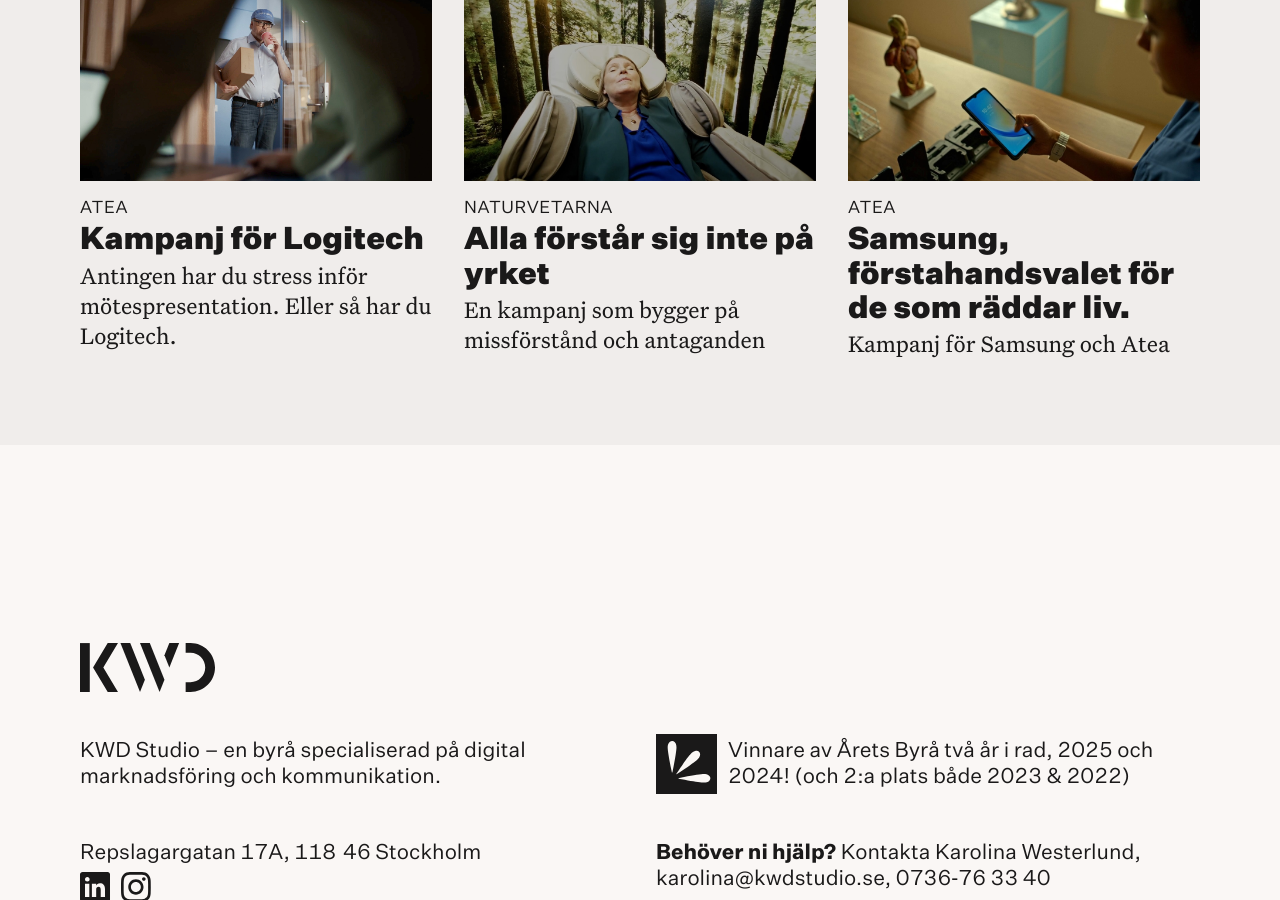
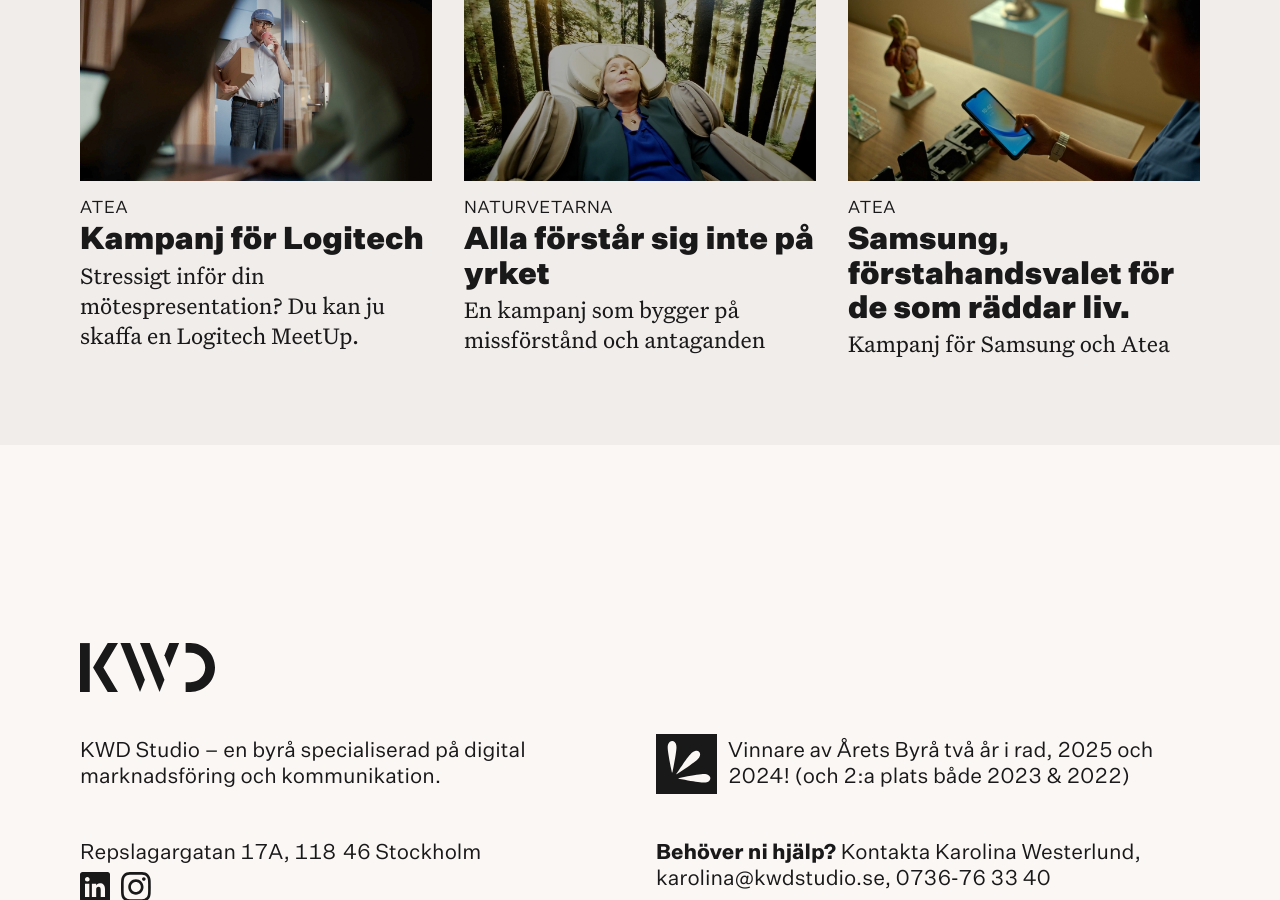
Before and after one commit to kwdstudio/kwdstudio.github.io, a Jekyll site: the page built from _cases/atea-hp-safe.md, in a window 1280 px wide and 900 px high, scrolled down 3990 px. Built offline with Jekyll 4.4.1, drawn with Linux system fonts in a browser that asks for light colours.

Commit message:
Update atea-logitech-support.md

```diff
--- a/_cases/atea-logitech-support.md
+++ b/_cases/atea-logitech-support.md
@@ -6,7 +6,7 @@ image: /images/cases/atea-logitech-support/featured.jpg
 client: Atea
 all_order: 2
 teaser_heading: Kampanj för Logitech
-teaser_body: <p>Antingen har du stress inför mötespresentation. Eller så har du Logitech.</p>
+teaser_body: <p>Stressigt inför din mötespresentation? Du kan ju skaffa en Logitech MeetUp.</p>
 intro_heading: Kampanj för Logitech
 intro_lead: Lanseringskampanj för den användarvänliga videokonferens-kameran Logitech MeetUp 2, tillsammans med Atea.
 ---
```
